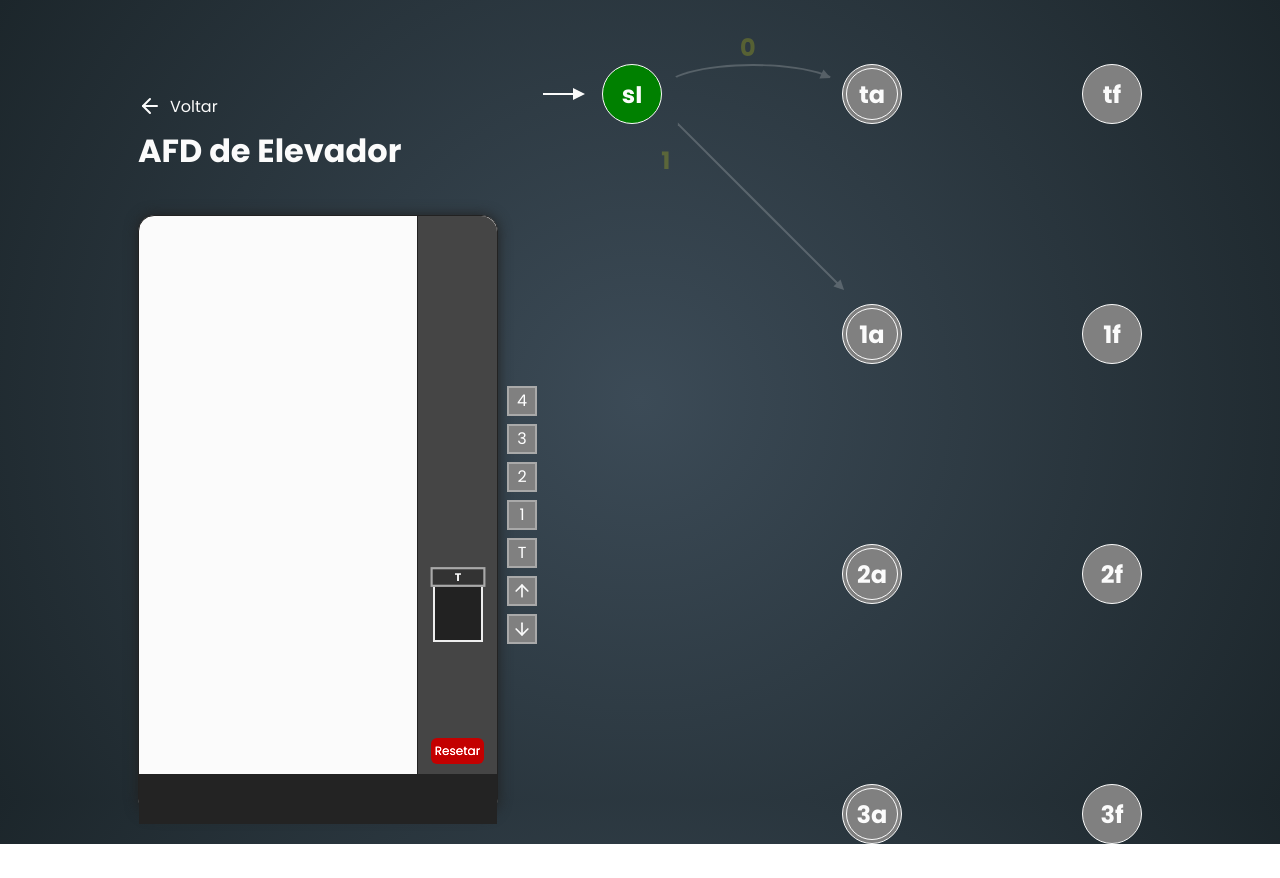
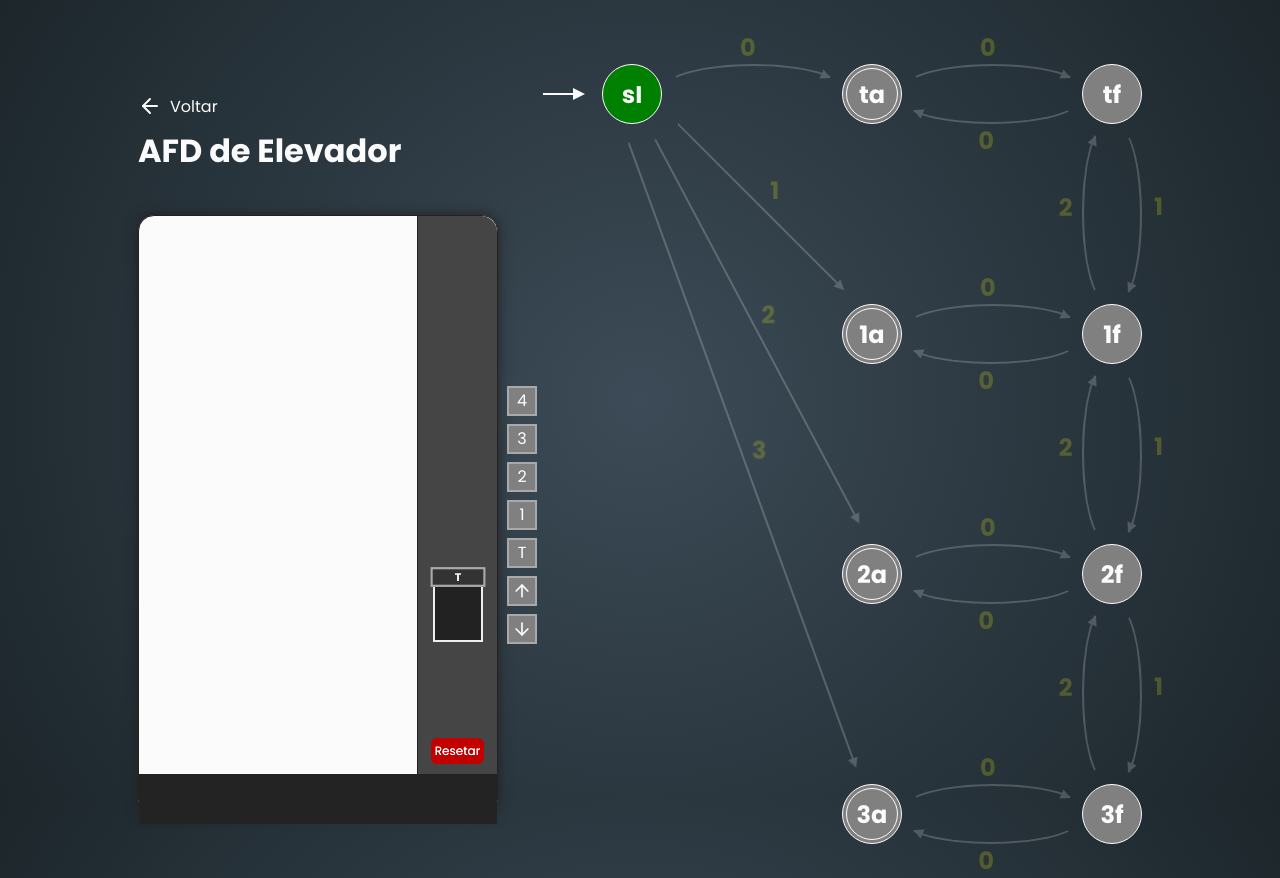
Before and after one commit to SnapCoders/semester6-automaton, a React (Create React App) app: page /elevator-machine in a window 1280 px wide. Before the commit the page ends 844 px from the top, so only its background shows below. Built offline with nearby package versions, Linux system fonts and the light colour scheme.

Commit message:
feat: develop the automaton design for Elevator

```diff
--- a/src/components/atoms/Transition/styles.ts
+++ b/src/components/atoms/Transition/styles.ts
@@ -294,16 +294,14 @@ export const Container = styled.div<ContainerProps>`
           span {
             position: absolute;
             ${() =>
-              positions &&
-              positions.label &&
-              positions.label.top &&
-              css`
-                top: ${positions.label.top}px;
-              `}
+              positions && positions.label && positions.label.top
+                ? css`
+                    top: ${positions.label.top}px;
+                  `
+                : ''}
             ${() =>
               positions &&
               positions.label &&
-              positions.label.left &&
               css`
                 left: ${positions.label.left}px;
               `}
--- a/src/constants/elevatorMachineStates.ts
+++ b/src/constants/elevatorMachineStates.ts
@@ -13,9 +13,31 @@ export const states = [
         width: 230,
         positions: {
           line: { top: 130, left: 20 },
-          label: { top: 16, left: 12 },
+          label: { top: -40, left: 110 },
         },
         rotations: { line: 45, label: -45 },
+      },
+      {
+        label: '2',
+        isActive: false,
+        transitionAs: 'straight',
+        width: 430,
+        positions: {
+          line: { top: 247, left: -88 },
+          label: { top: 0, left: 200 },
+        },
+        rotations: { line: 62, label: -62 },
+      },
+      {
+        label: '3',
+        isActive: false,
+        transitionAs: 'straight',
+        width: 660,
+        positions: {
+          line: { top: 367, left: -219 },
+          label: { top: 0, left: 325 },
+        },
+        rotations: { line: 70, label: -70 },
       },
     ],
   },
@@ -24,12 +46,17 @@ export const states = [
     isActive: false,
     isInitial: false,
     isFinal: true,
+    transitions: [{ label: '0', isActive: false, transitionAs: 'leftToRight' }],
   },
   {
     label: 'tf',
     isActive: false,
     isInitial: false,
     isFinal: false,
+    transitions: [
+      { label: '0', isActive: false, transitionAs: 'rightToLeft' },
+      { label: '1', isActive: false, transitionAs: 'upToDown' },
+    ],
   },
   {
     label: 'q1',
@@ -43,12 +70,18 @@ export const states = [
     isActive: false,
     isInitial: false,
     isFinal: true,
+    transitions: [{ label: '0', isActive: false, transitionAs: 'leftToRight' }],
   },
   {
     label: '1f',
     isActive: false,
     isInitial: false,
     isFinal: false,
+    transitions: [
+      { label: '0', isActive: false, transitionAs: 'rightToLeft' },
+      { label: '1', isActive: false, transitionAs: 'upToDown' },
+      { label: '2', isActive: false, transitionAs: 'downToUp' },
+    ],
   },
   {
     label: 'q2',
@@ -62,12 +95,18 @@ export const states = [
     isActive: false,
     isInitial: false,
     isFinal: true,
+    transitions: [{ label: '0', isActive: false, transitionAs: 'leftToRight' }],
   },
   {
     label: '2f',
     isActive: false,
     isInitial: false,
     isFinal: false,
+    transitions: [
+      { label: '0', isActive: false, transitionAs: 'rightToLeft' },
+      { label: '1', isActive: false, transitionAs: 'upToDown' },
+      { label: '2', isActive: false, transitionAs: 'downToUp' },
+    ],
   },
   {
     label: 'q3',
@@ -81,11 +120,16 @@ export const states = [
     isActive: false,
     isInitial: false,
     isFinal: true,
+    transitions: [{ label: '0', isActive: false, transitionAs: 'leftToRight' }],
   },
   {
     label: '3f',
     isActive: false,
     isInitial: false,
     isFinal: false,
+    transitions: [
+      { label: '0', isActive: false, transitionAs: 'rightToLeft' },
+      { label: '2', isActive: false, transitionAs: 'downToUp' },
+    ],
   },
 ];
```
